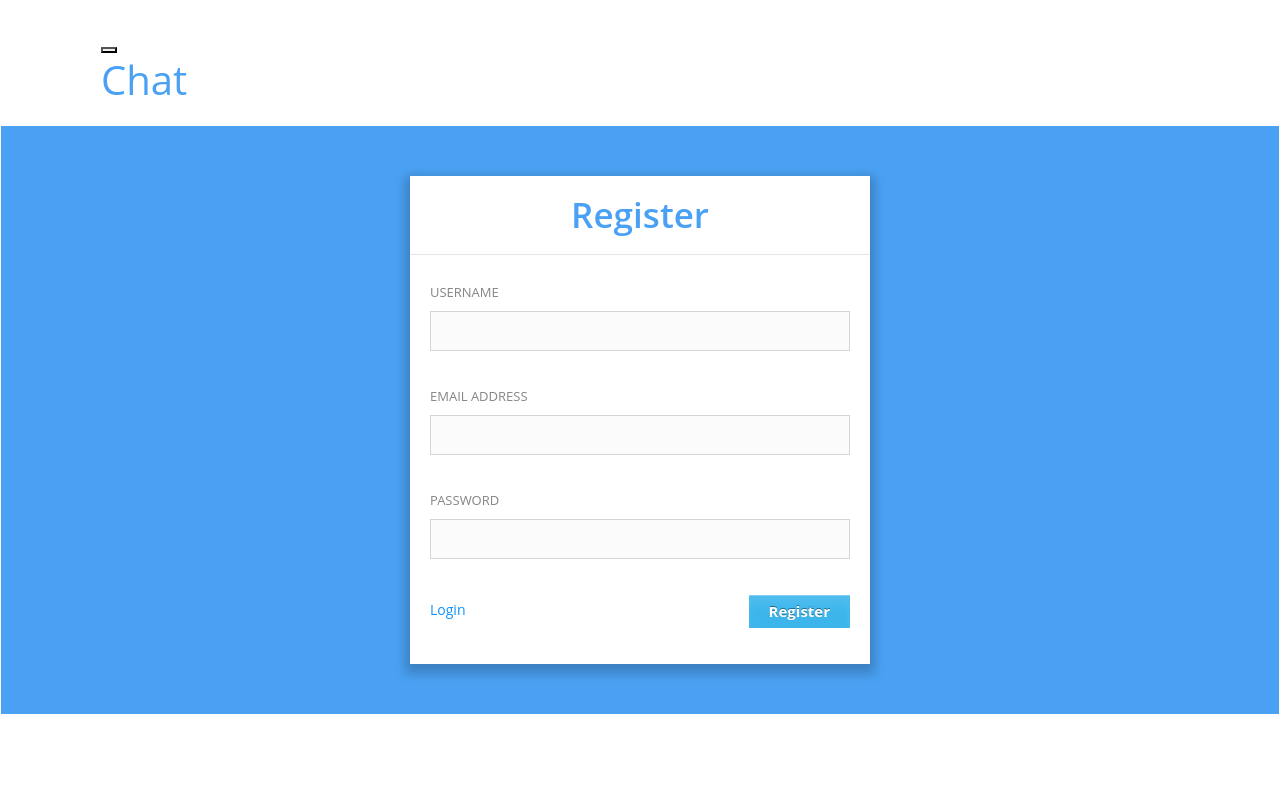
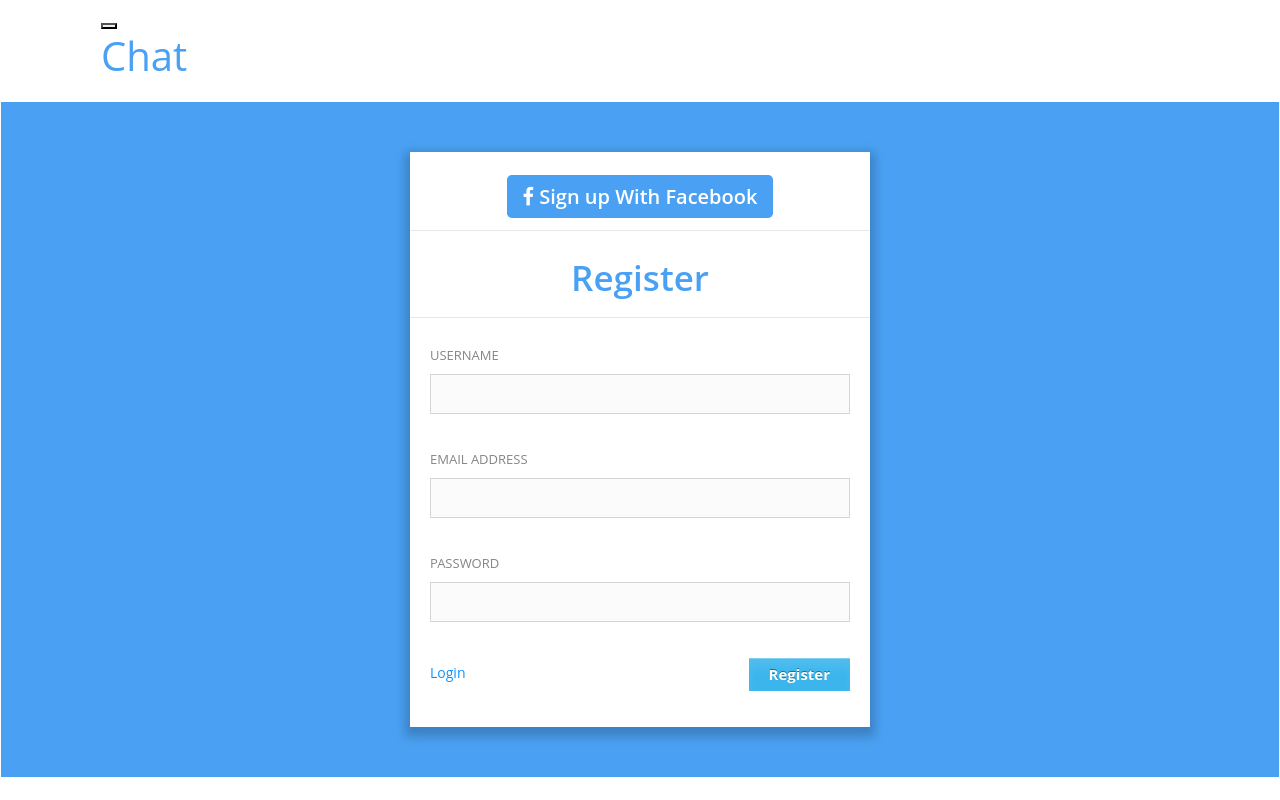
Before and after one commit to GrecMihai/chat, a Node project: template views/signup.ejs in a window 1280 px wide. Run offline with Node 20 templates, Linux system fonts and the light colour scheme; the template is opened without the code that fills it, so the values that code supplies are empty; some libraries are stand-ins or nearby versions.

Commit message:
facebook auth

```diff
--- a/package.json
+++ b/package.json
@@ -32,6 +32,7 @@
     "lodash": "^4.17.11",
     "mongoose": "^5.5.1",
     "passport": "^0.4.0",
+    "passport-facebook": "^3.0.0",
     "passport-local": "^1.0.0"
   }
 }
--- a/public/css/login.css
+++ b/public/css/login.css
@@ -221,3 +221,21 @@ footer .container .text-muted {
   padding-right: 15px;
   padding-left: 15px;
 }
+
+.btn-facebook{
+  background: #4aa1f3;
+  border-radius: : 0;
+  color: #fff;
+  width: 100px;
+}
+
+.btn-facebook:link, .btn-facebook:visited{
+  color: #fff;
+  text-decoration: none;
+  background: #4aa1f3;
+}
+
+.btn-facebook:active, .btn-facebook:hover{
+  background: #4aa1f3;
+  color: #fff;
+}
--- a/server.js
+++ b/server.js
@@ -39,6 +39,7 @@ container.resolve(function(users, _){
   function ConfigureExpress(app){
 
     require('./passport/passport-local');
+    require('./passport/passport-facebook');
 
     app.use(express.static('public'));//express will make use of every static file in the public folder
     app.use(cookieParser());//allow us to save cookies in the browser
--- a/views/signup.ejs
+++ b/views/signup.ejs
@@ -7,7 +7,8 @@
     <meta name="viewport" content="width=device-width, initial-scale=1">
 
     <link rel="stylesheet" href="https://stackpath.bootstrapcdn.com/bootstrap/4.3.1/css/bootstrap.min.css" integrity="sha384-ggOyR0iXCbMQv3Xipma34MD+dH/1fQ784/j6cY/iJTQUOhcWr7x9JvoRxT2MZw1T" crossorigin="anonymous">
-    <<link rel="stylesheet" href="/css/login.css">
+    <link rel="stylesheet" href="/css/login.css">
+    <link rel="stylesheet" href="https://cdnjs.cloudflare.com/ajax/libs/font-awesome/4.7.0/css/font-awesome.min.css" />
 </head>
 
 <body>
@@ -63,7 +64,12 @@
 <div id="main">
     <div class="main">
         <form action="/signup" method="post">
-
+            <h1>
+              <!-- hrefu de mai jos inseamna ca in momentul in care se apasa pe butonul asta, o sa caute acel URL-->
+              <a href="/auth/facebook" class="btn-social btn-facebook btn-lg">
+                <i class="fa fa-facebook"></i> Sign up With Facebook
+              </a>
+            </h1>
             <h1>
                 Register
             </h1>
```
Also changed, not shown: controllers/users.js (+13 -0 lines), passport/passport-facebook.js (added, +50 -0 lines), views/index.ejs (+8 -2 lines), 2 other files.
